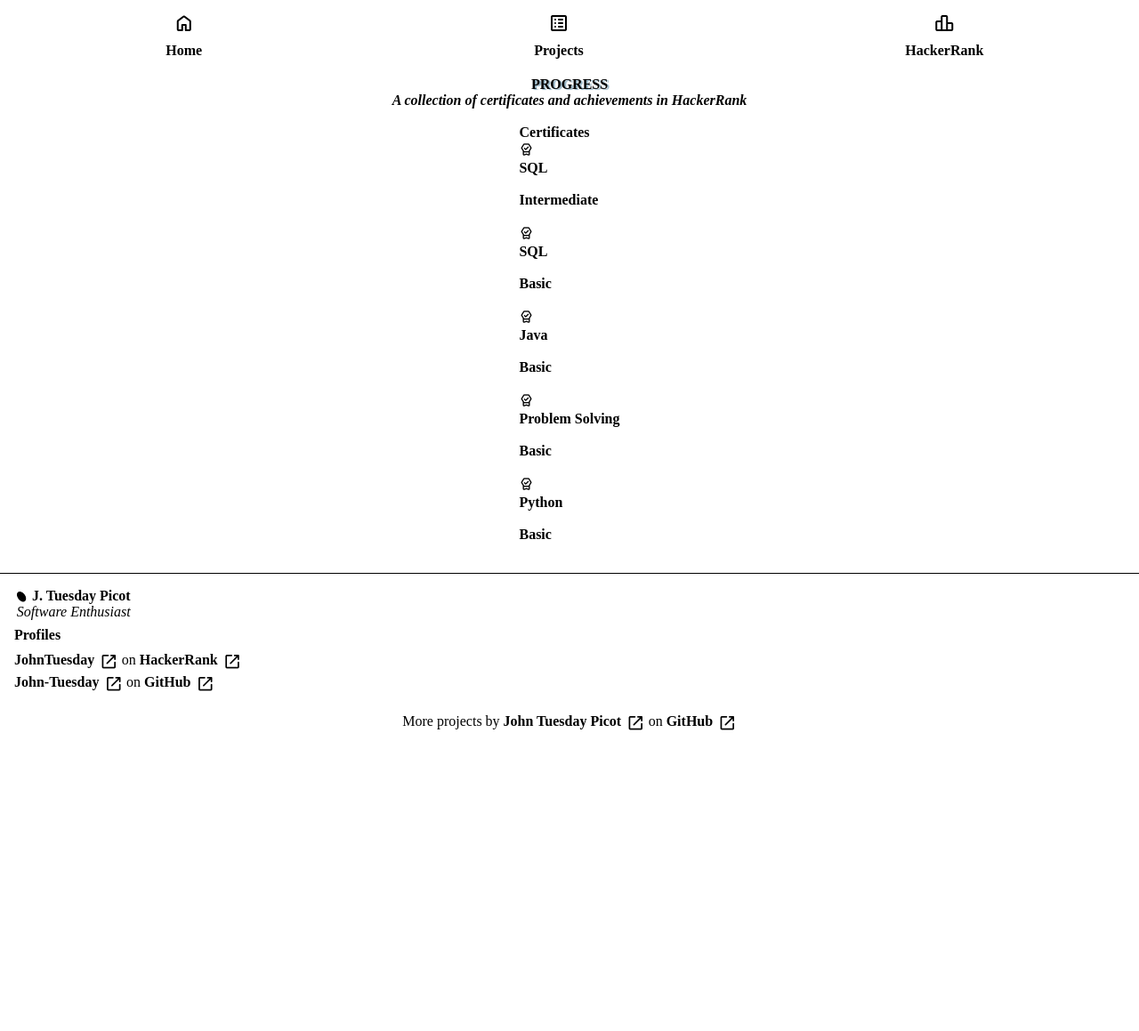
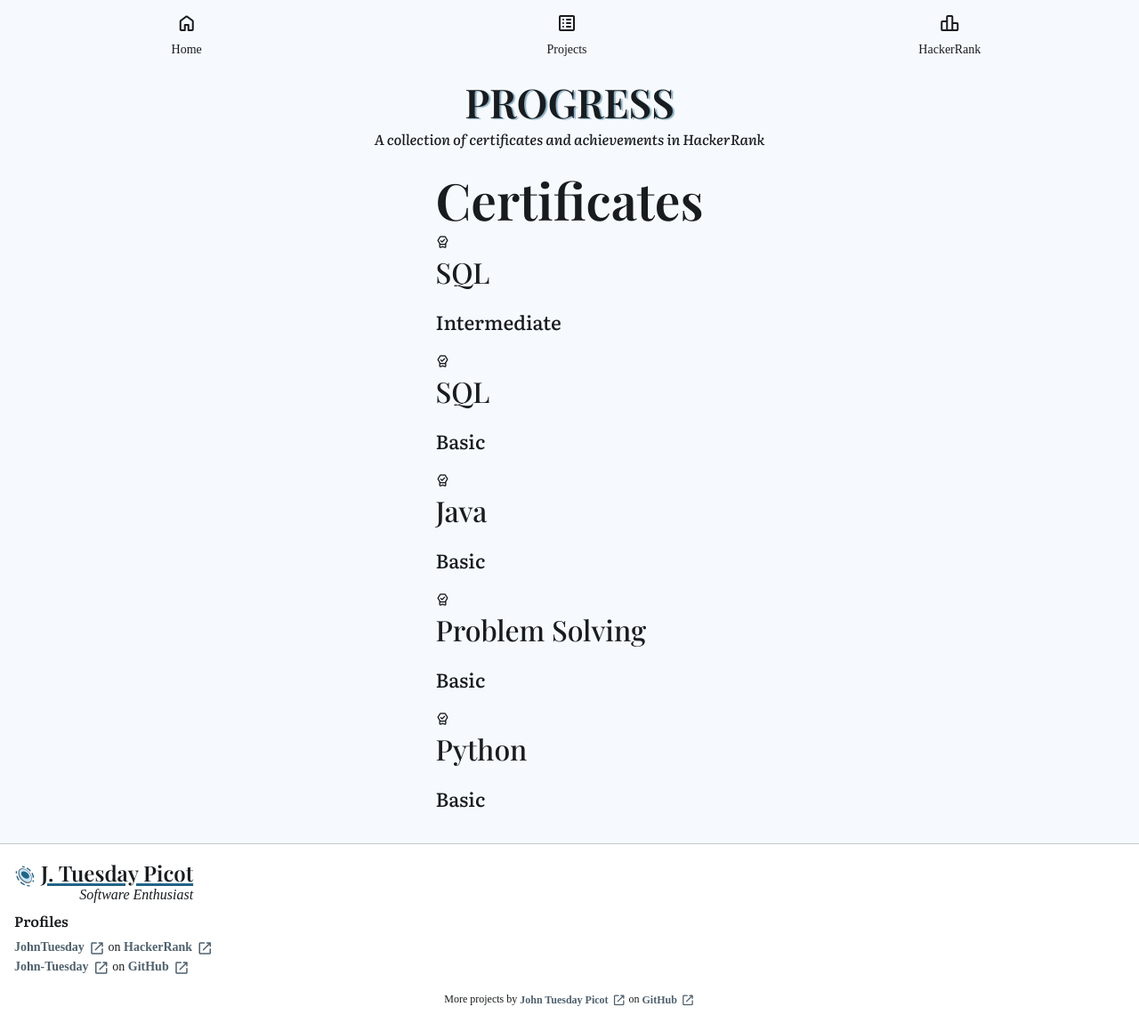
Before and after one commit to John-Tuesday/John-Tuesday.github.io, a Jekyll site: the page built from hackerrank/certificates.html, in a window 1280 px wide and 1159 px high. Shown: the whole window at 89% size. Built offline with Jekyll 4.4.1, drawn with Linux system fonts in a browser that asks for light colours; some web fonts are replaced.

Commit message:
Add typography and color to default stylesheets

```diff
--- a/_layouts/base.html
+++ b/_layouts/base.html
@@ -6,6 +6,9 @@
 
     {% include head/fonts.html %}
     {% include head/symbols.html %}
+
+    <link rel="stylesheet" href="/assets/css/theme/typography.css">
+    <link rel="stylesheet" href="/assets/css/theme/color.css">
 
     <link rel="stylesheet" href="/assets/css/default.css">
     <link rel="icon" type="image/x-icon" href="/assets/svg/favicon-light.svg">
```
